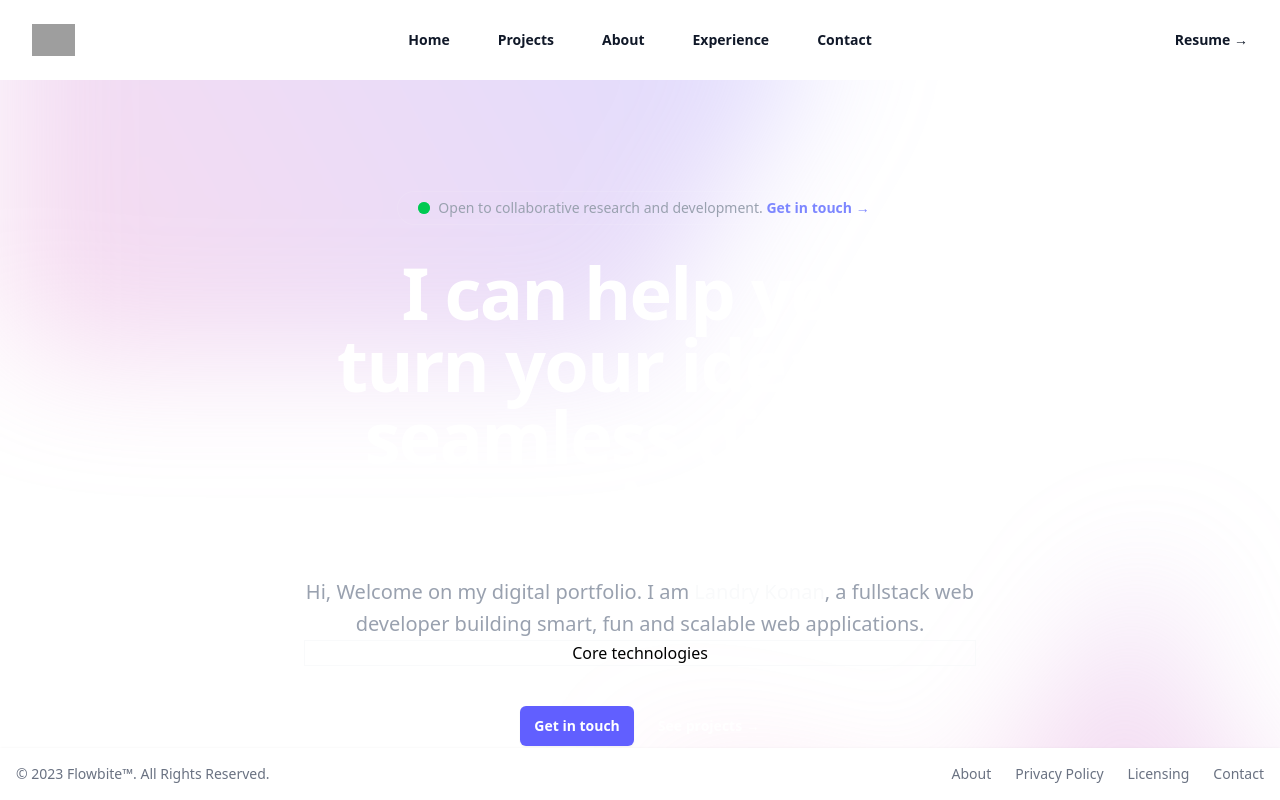
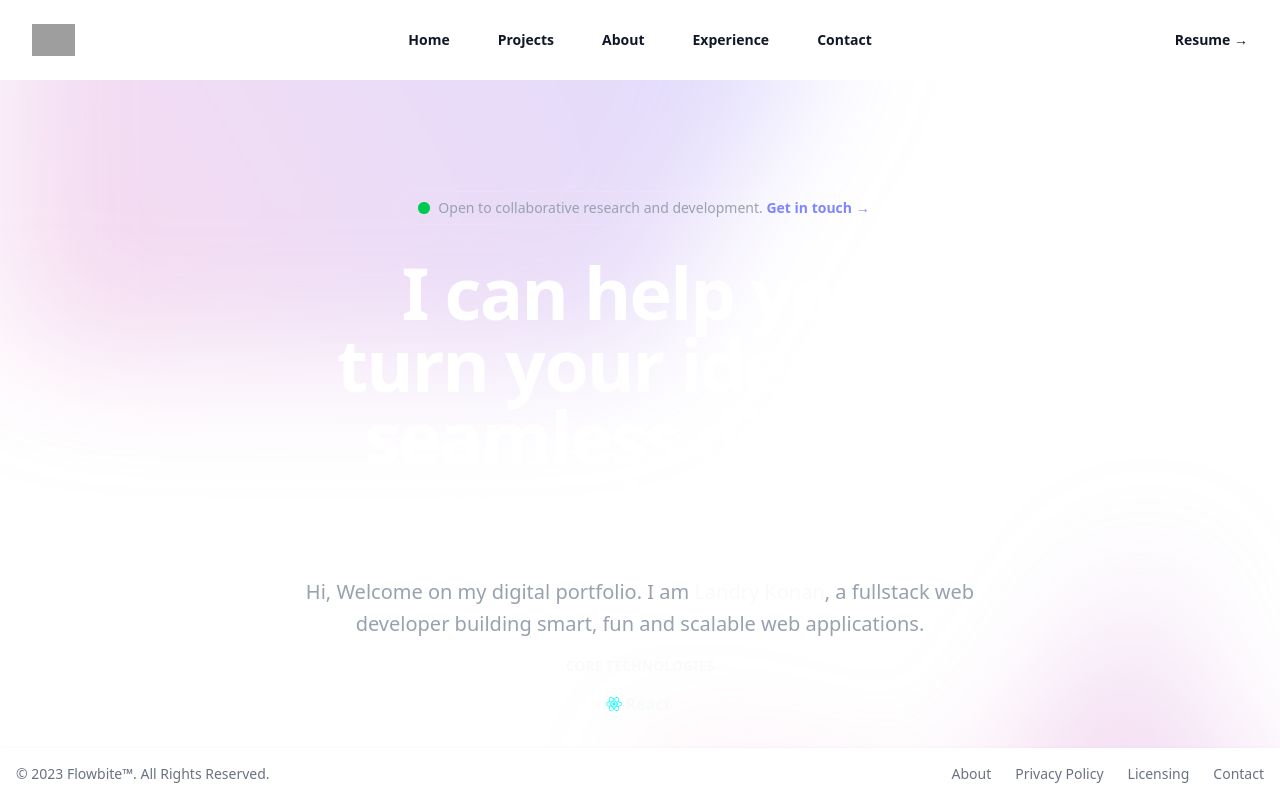
Before and after one commit to Serge07cloud/my-portfolio, a React (Vite) app: page / in a window 1280 px wide. Shown: the top 800 px of the page. Built offline with nearby package versions, Linux system fonts and the light colour scheme; grey boxes are pictures that could not be loaded.

Commit message:
Adding a core technology

```diff
--- /dev/null
+++ b/src/components/LanguageIcons.jsx
@@ -0,0 +1,14 @@
+import { FaReact } from "react-icons/fa";
+
+const LanguageIcons = () =>
+{
+  return (
+    <>
+      <div className="py-4">
+        <div className="flex justify-center items-center font-semibold"><FaReact color="00ffff" size={ 16 } /> <span className="mx-1">React</span></div>
+      </div>
+    </>
+  )
+};
+
+export default LanguageIcons
--- a/src/components/Welcome.jsx
+++ b/src/components/Welcome.jsx
@@ -1,3 +1,5 @@
+import LanguageIcons from "./LanguageIcons";
+
 const Welcome = () =>
 {
   return (
@@ -22,9 +24,9 @@ const Welcome = () =>
           <div className="text-center">
             <h1 className="text-5xl font-semibold tracking-tight text-balance text-white sm:text-7xl">I can help you turn your ideas in seamless digital experiences.</h1>
             <p className="mt-8 text-lg font-medium text-pretty text-gray-400 sm:text-xl/8">Hi, Welcome on my digital portfolio. I am <span className="text-xl  text-gray-50">Landry Konan</span>, a fullstack web developer building smart, fun and scalable web applications.</p>
-            <div className="border border-gray-50">
-              <p>Core technologies</p>
-              <div></div>
+            <div className="text-gray-50 py-4">
+              <p className="uppercase font-semibold text-sm">Core technologies</p>
+              <LanguageIcons />
             </div>
             <div className="mt-10 flex items-center justify-center gap-x-6">
               <a href="#" className="rounded-md bg-indigo-500 px-3.5 py-2.5 text-sm font-semibold text-white shadow-xs hover:bg-indigo-400 focus-visible:outline-2 focus-visible:outline-offset-2 focus-visible:outline-indigo-500">Get in touch</a>
```
